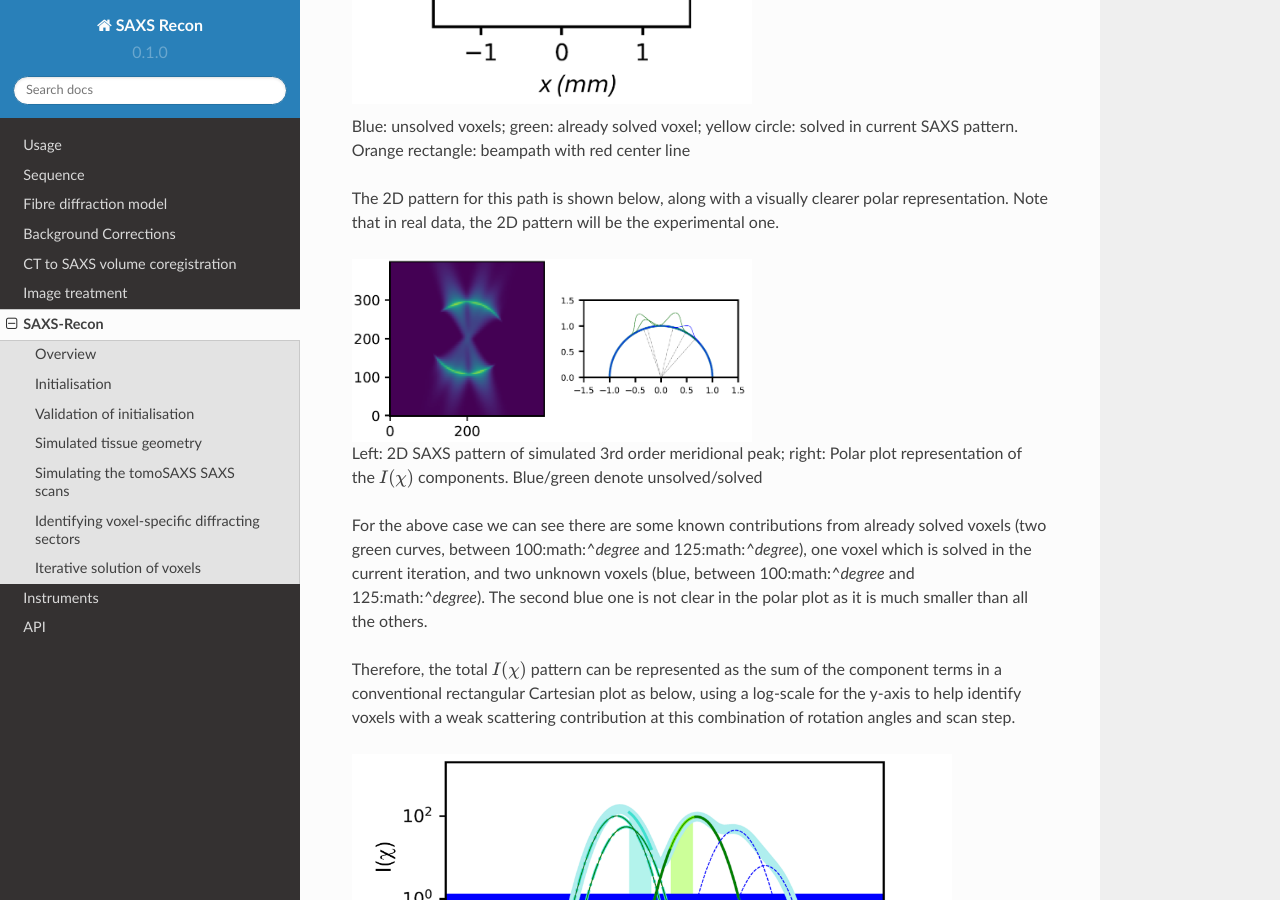
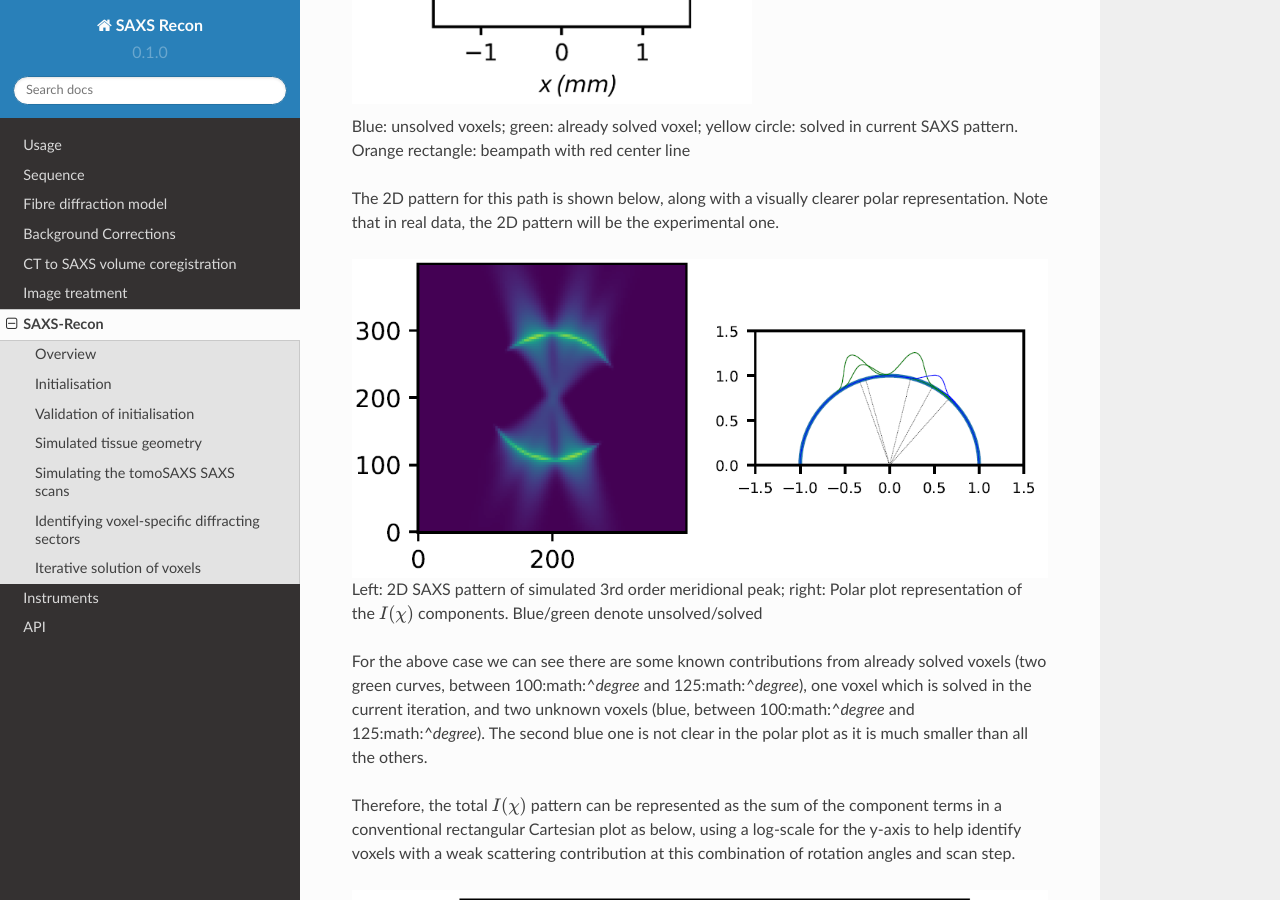
Before and after one commit to himadri111/saxs-docs-tutorial, a Sphinx documentation site: the page built from docs/source/saxsrecon.rst, in a window 1280 px wide and 900 px high, scrolled down 4014 px. Built offline with Sphinx 7.4.7 and the Read the Docs theme 2.0.0, drawn with Linux system fonts in a browser that asks for light colours.

Commit message:
Update saxsrecon.rst

```diff
--- a/docs/source/saxsrecon.rst
+++ b/docs/source/saxsrecon.rst
@@ -114,7 +114,7 @@
 The 2D pattern for this path is shown below, along with a visually clearer polar representation. Note that in real data, the 2D pattern will be the experimental one.
 
 .. figure:: figures-saxsrecon/190124_2DSAXS_PolarPlot.png
-  :width: 400
+  :width: 700
 
   ..
 
@@ -125,7 +125,7 @@
 Therefore, the total :math:`I(\chi)` pattern can be represented as the sum of the component terms in a conventional rectangular Cartesian plot as below, using a log-scale for the y-axis to help identify voxels with a weak scattering contribution at this combination of rotation angles and scan step.
 
 .. figure:: figures-saxsrecon/190124_logIchi.png
-  :width: 600
+  :width: 700
 
   ..
 
```
